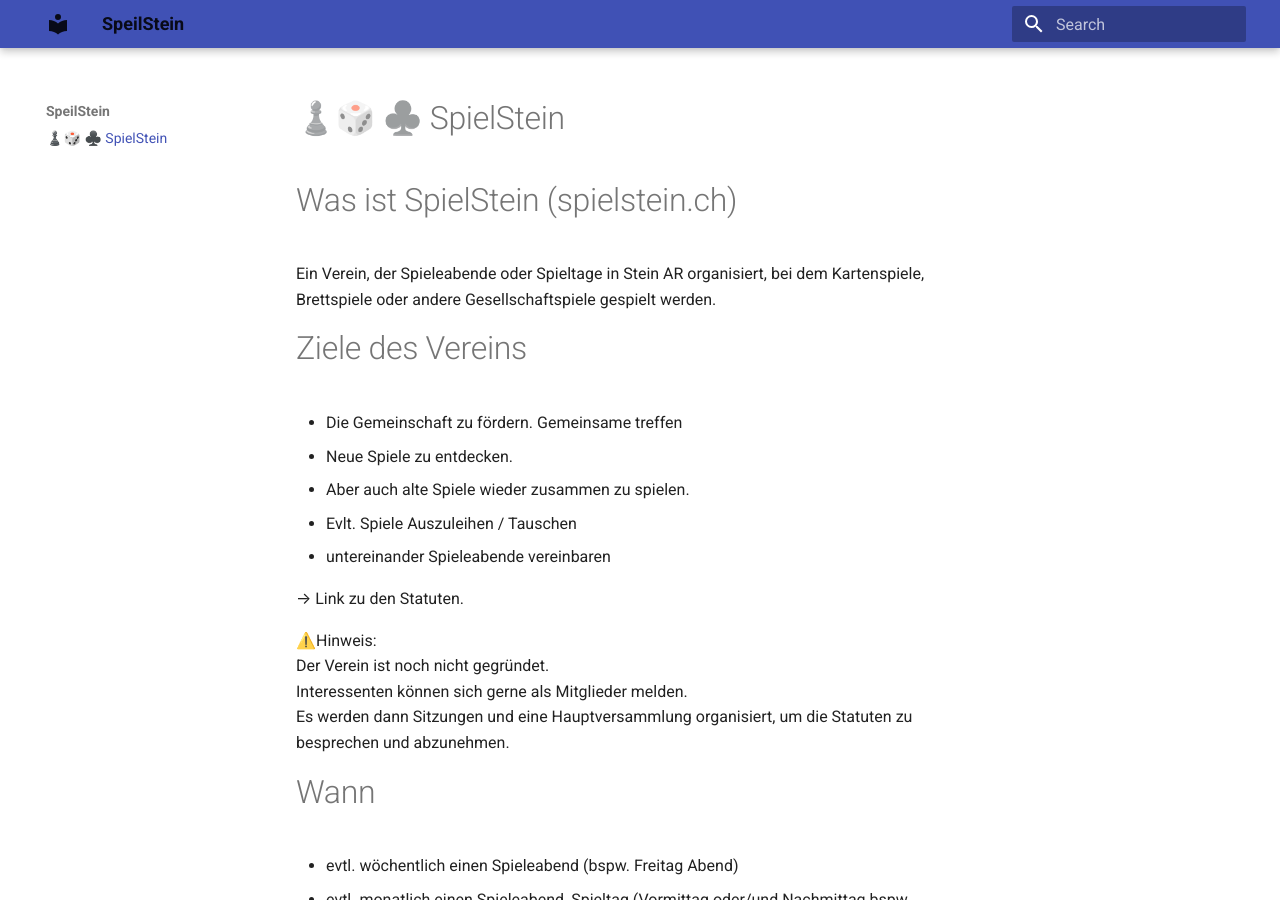
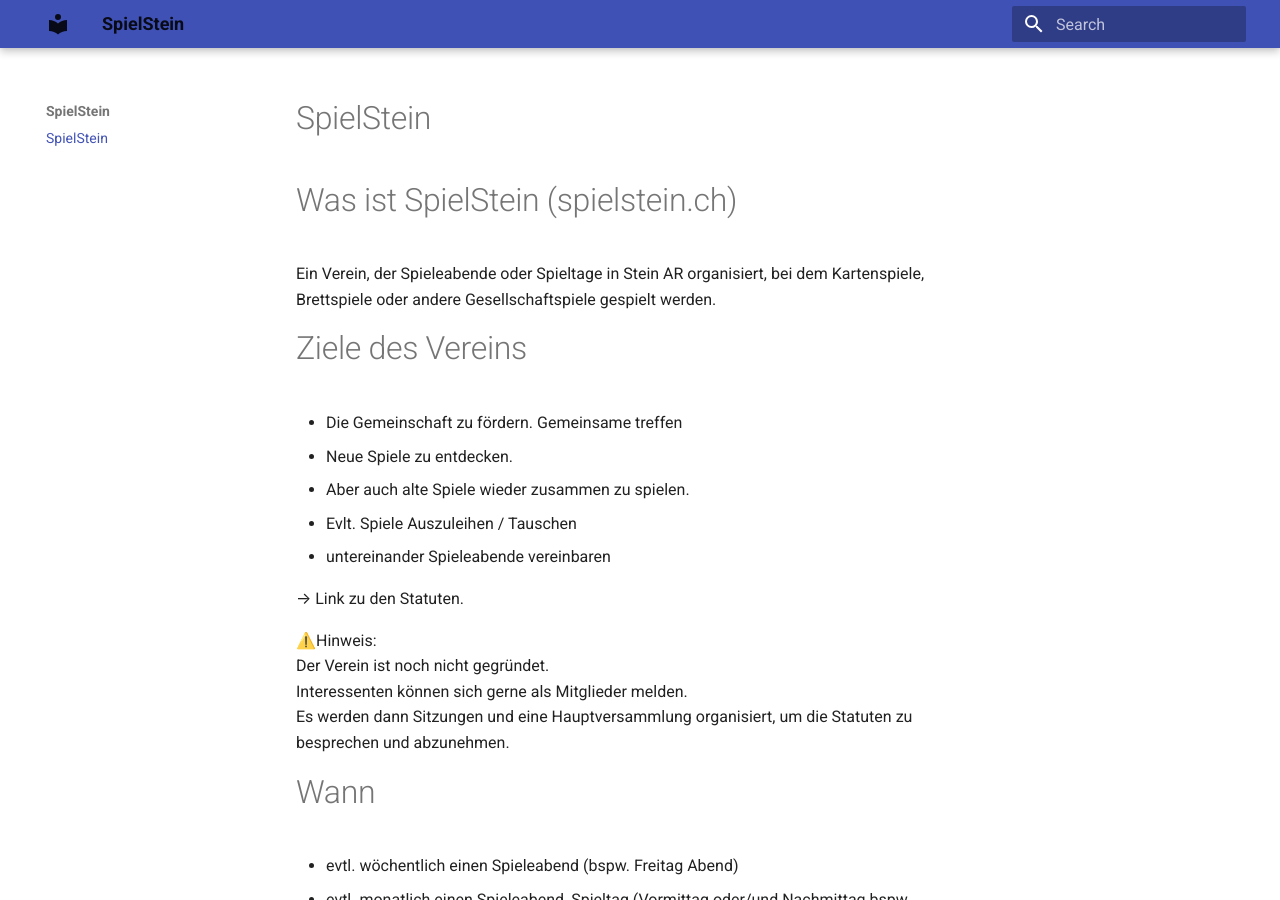
Before and after one commit to spielsteinar/spielstein.ch, an MkDocs documentation site: the page built from docs/index.md, in a window 1280 px wide and 900 px high. Built offline with MkDocs 1.6.1 and Material for MkDocs 9.7.7, drawn with Linux system fonts in a browser that asks for light colours.

Commit message:
chore: Update site_name in mkdocs.yml to SpielStein

```diff
--- a/docs/index.md
+++ b/docs/index.md
@@ -1,4 +1,4 @@
-# ♟️🎲 ♣️ SpielStein
+# SpielStein
 
 # Was ist SpielStein (spielstein.ch)
 
--- a/mkdocs.yml
+++ b/mkdocs.yml
@@ -1,6 +1,6 @@
 
 # Project information
-site_name: SpeilStein
+site_name: SpielStein
 site_url: https://spielstein.ch
 theme:
   name: material
```
